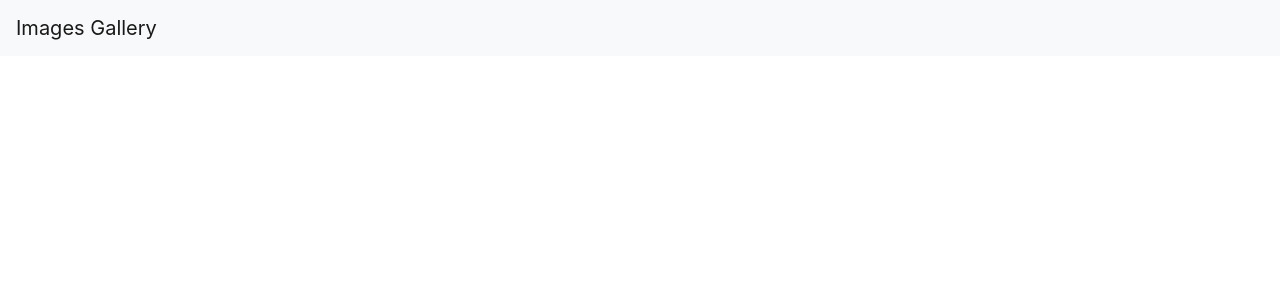
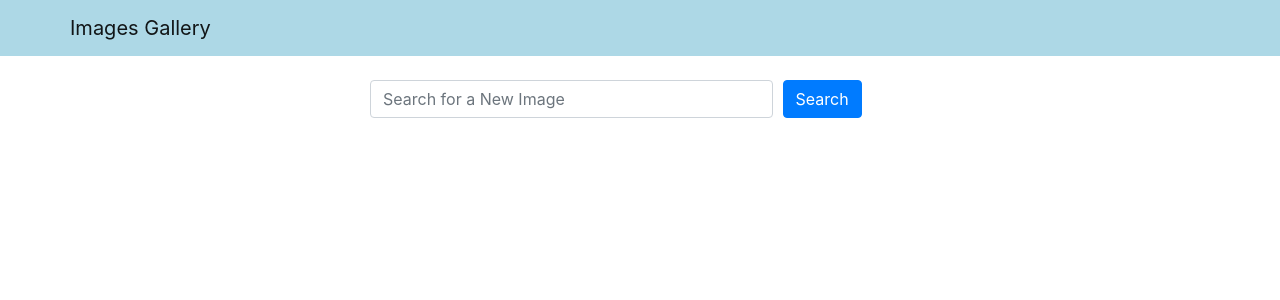
Before and after one commit to cavs1010/images-galley, a React (Create React App) app in the folder frontend/: page / in a window 1280 px wide. Shown: the top 300 px of the page. Built offline with nearby package versions, Linux system fonts and the light colour scheme.

Commit message:
controlled search component

```diff
--- a/frontend/src/App.js
+++ b/frontend/src/App.js
@@ -1,10 +1,20 @@
 import "bootstrap/dist/css/bootstrap.min.css";
 import Header from "./components/Header";
+import Search from "./components/Search";
+import { useState } from "react";
 
 const App = () => {
+  const [word, setWord] = useState('');
+
+  const handleSearchSubmit = (e) => {
+    e.preventDefault();
+    console.log(word);
+  ;}
+
   return (
     <div>
       <Header title="Images Gallery"/>
+      <Search word={word} setWord={setWord} handleSubmit = {handleSearchSubmit}/>
     </div>
   );
 };
--- a/frontend/src/components/Header.js
+++ b/frontend/src/components/Header.js
@@ -1,10 +1,16 @@
 import React from "react";
-import { Navbar } from "react-bootstrap";
+import { Navbar, Container } from "react-bootstrap";
+
+const navBarStyle = {
+  backgroundColor: 'lightblue'
+};
 
 const Header = ({ title }) => {
   return (
-    <Navbar bg="light" variant="light">
+    <Navbar style={navBarStyle} variant="light">
+      <Container>
         <Navbar.Brand href="/">{title}</Navbar.Brand>
+      </Container>
     </Navbar>
   );
 };
--- /dev/null
+++ b/frontend/src/components/Search.js
@@ -0,0 +1,32 @@
+import React from "react";
+import { Container, Row, Col, Form, Button } from "react-bootstrap";
+
+const Search = ({ word, setWord, handleSubmit }) => {
+  return (
+    <Container className="mt-4">
+      <Row className="justify-content-center">
+        <Col xs={12} md={8} lg={6}>
+          <Form onSubmit={handleSubmit}>
+            <Form.Row>
+              <Col xs={9}>
+                <Form.Control
+                  type="text"
+                  value={word}
+                  onChange={(e) => setWord(e.target.value)}
+                  placeholder="Search for a New Image"
+                />
+              </Col>
+              <Col>
+                <Button variant="primary" type="submit">
+                  Search
+                </Button>
+              </Col>
+            </Form.Row>
+          </Form>
+        </Col>
+      </Row>
+    </Container>
+  );
+};
+
+export default Search;
--- a/frontend/src/index.js
+++ b/frontend/src/index.js
@@ -1,11 +1,13 @@
-import React from 'react';
-import ReactDOM from 'react-dom';
+import React, { StrictMode } from 'react';
+import {createRoot} from 'react-dom/client';
 import './css/index.css';
 import App from './App';
 
-ReactDOM.render(
-  <React.StrictMode>
+const rootElement = document.getElementById('root');
+const root = createRoot(rootElement);
+
+root.render(
+  <StrictMode>
     <App />
-  </React.StrictMode>,
-  document.getElementById('root')
-);
+  </StrictMode>
+)
```
